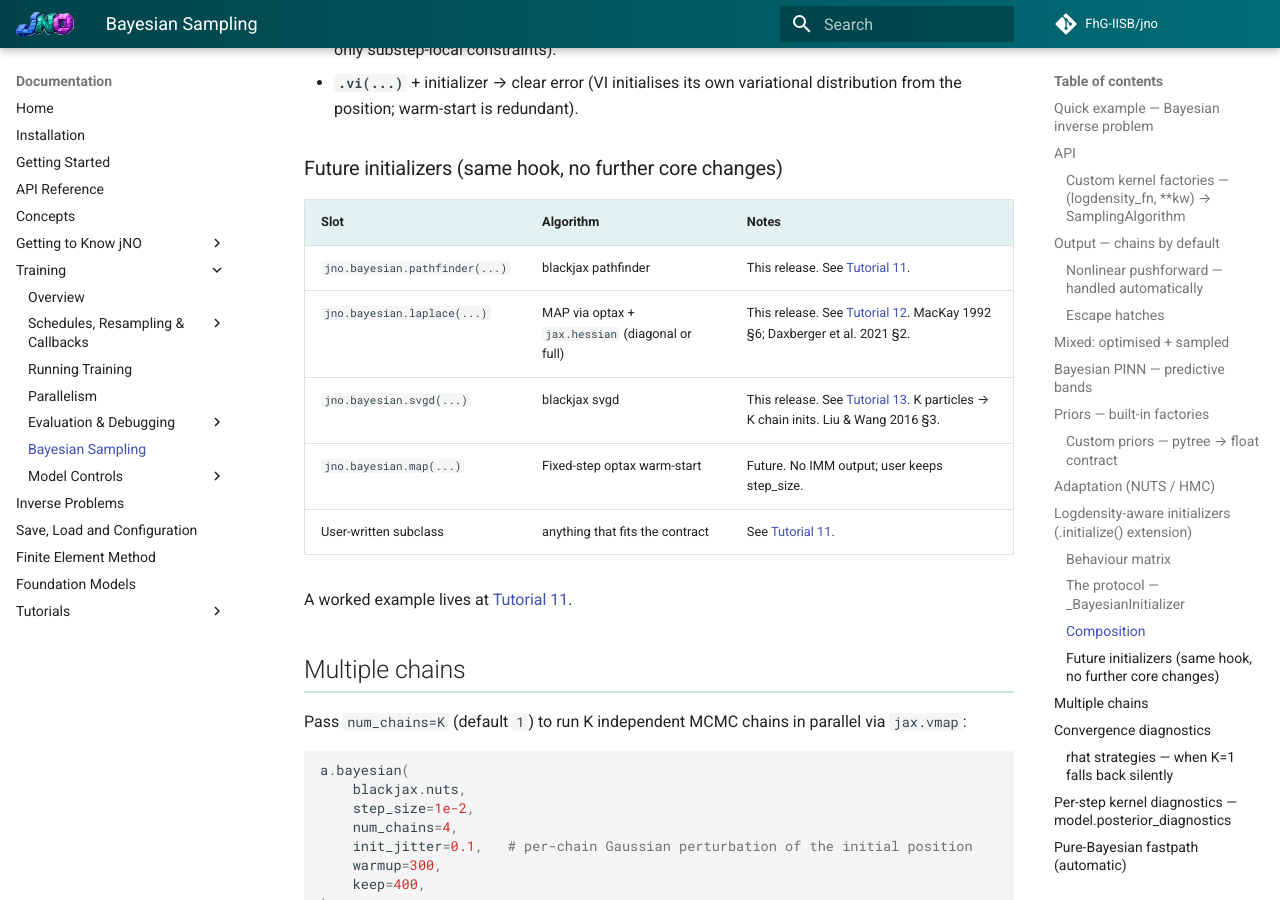
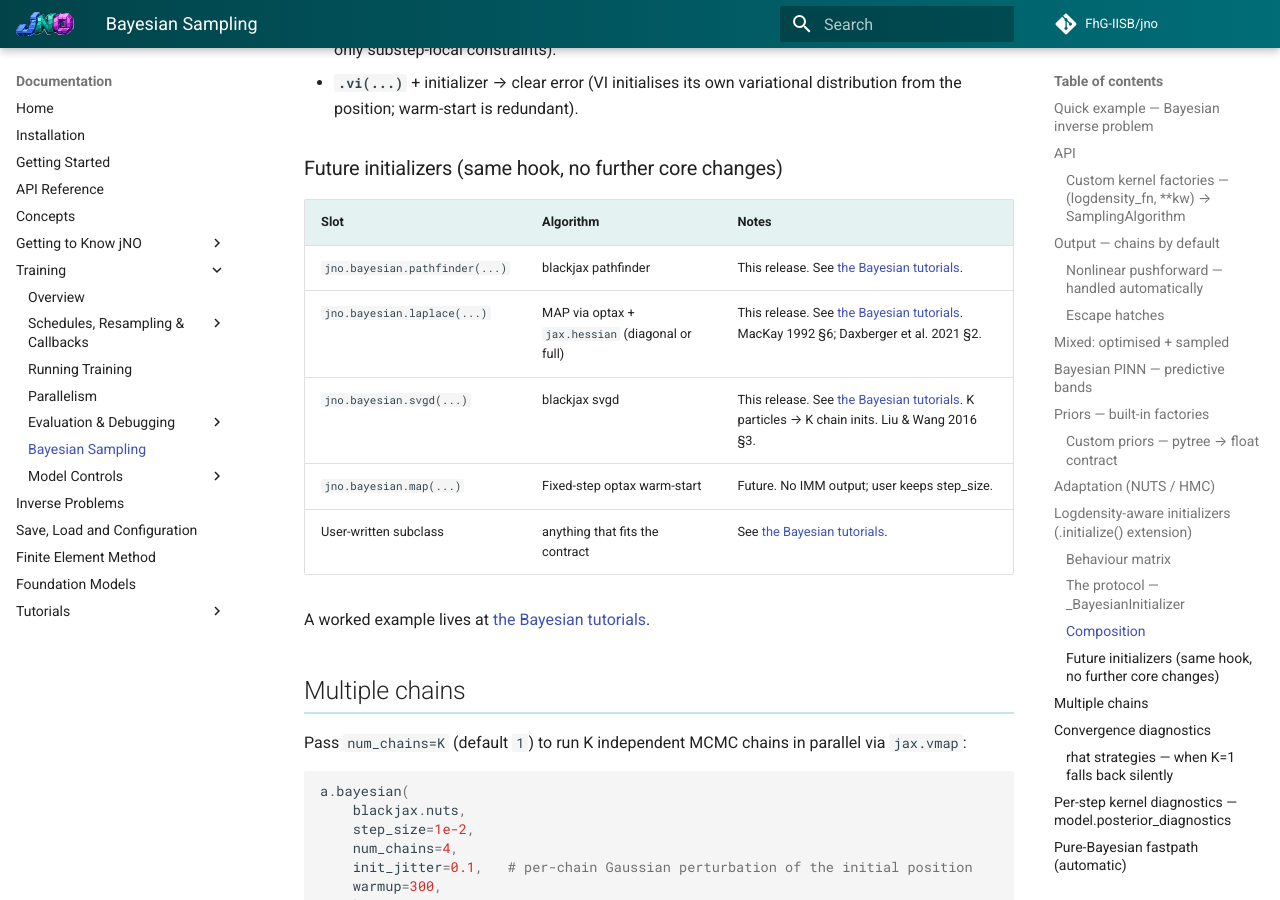
Before and after one commit to FhG-IISB/jNO, an MkDocs documentation site: the page built from docs/training/bayesian.md, in a window 1280 px wide and 900 px high, scrolled down 8055 px. Built offline with MkDocs 1.6.1 and Material for MkDocs 9.7.7, drawn with Linux system fonts in a browser that asks for light colours; comment, search, counter and statistics services are not loaded; some of the changed text lies outside the part shown.

Commit message:
docs: repair stale tutorial references left by the curation
After cutting to the 22-example gallery, the body pages still referenced removed tutorials by name. Genericized the 10 'See Tutorial NN' links in training/bayesian.md to 'the Bayesian tutorials' (they now point to the chapter overview); fixed index.md's capability table (Bayesian '14 worked tutorials' -> 'see Bayesian Sampling'; the Multi-physics row's cut HyCo link + '🟡 beta' -> Rayleigh-Bénard/Boussinesq/poroelastic via jno.fem, ✅ stable); and dropped the now-duplicate 'transient rate' link in inverse-problems.md. Verified: zero dangling tutorial links across all docs pages.

```diff
--- a/docs/training/bayesian.md
+++ b/docs/training/bayesian.md
@@ -372,14 +372,14 @@ class _BayesianInitializer:
 
 | Slot | Algorithm | Notes |
 |---|---|---|
-| `jno.bayesian.pathfinder(...)` | blackjax pathfinder | This release.  See [Tutorial 11](../tutorials/10-bayesian-pinns/index.md). |
-| `jno.bayesian.laplace(...)` | MAP via optax + `jax.hessian` (diagonal or full) | This release.  See [Tutorial 12](../tutorials/10-bayesian-pinns/index.md).  MacKay 1992 §6; Daxberger et al. 2021 §2. |
-| `jno.bayesian.svgd(...)` | blackjax svgd | This release.  See [Tutorial 13](../tutorials/10-bayesian-pinns/index.md).  K particles → K chain inits.  Liu & Wang 2016 §3. |
+| `jno.bayesian.pathfinder(...)` | blackjax pathfinder | This release.  See [the Bayesian tutorials](../tutorials/10-bayesian-pinns/index.md). |
+| `jno.bayesian.laplace(...)` | MAP via optax + `jax.hessian` (diagonal or full) | This release.  See [the Bayesian tutorials](../tutorials/10-bayesian-pinns/index.md).  MacKay 1992 §6; Daxberger et al. 2021 §2. |
+| `jno.bayesian.svgd(...)` | blackjax svgd | This release.  See [the Bayesian tutorials](../tutorials/10-bayesian-pinns/index.md).  K particles → K chain inits.  Liu & Wang 2016 §3. |
 | `jno.bayesian.map(...)` | Fixed-step optax warm-start | Future.  No IMM output; user keeps step_size. |
-| User-written subclass | anything that fits the contract | See [Tutorial 11](../tutorials/10-bayesian-pinns/index.md). |
+| User-written subclass | anything that fits the contract | See [the Bayesian tutorials](../tutorials/10-bayesian-pinns/index.md). |
 
 A worked example lives at
-[Tutorial 11](../tutorials/10-bayesian-pinns/index.md).
+[the Bayesian tutorials](../tutorials/10-bayesian-pinns/index.md).
 
 ## Multiple chains
 
@@ -448,7 +448,7 @@ and want a hard failure if the chain layout doesn't carry them
 (catches bugs where you thought you had 4 chains but `posterior_samples`
 came back as `(1, N, *param)`).
 
-See [Tutorial 08](../tutorials/10-bayesian-pinns/index.md)
+See [the Bayesian tutorials](../tutorials/10-bayesian-pinns/index.md)
 for a worked end-to-end example.
 
 ## Per-step kernel diagnostics — `model.posterior_diagnostics`
@@ -617,7 +617,7 @@ a.vi(
     still correct.  Available on both Pattern A (global) and Pattern
     B/D (masked) configurators.
 
-    See [Tutorial 09](../tutorials/10-bayesian-pinns/index.md)
+    See [the Bayesian tutorials](../tutorials/10-bayesian-pinns/index.md)
     for a worked end-to-end example.
 
 ### Diagnostics caveat
@@ -662,7 +662,7 @@ the mask are constant.  `crux.eval([net(x)], samples="auto")`,
 special case for masked solves.
 
 A worked example lives at
-[Tutorial 10](../tutorials/10-bayesian-pinns/index.md).
+[the Bayesian tutorials](../tutorials/10-bayesian-pinns/index.md).
 
 ### What's supported
 
@@ -673,7 +673,7 @@ A worked example lives at
   `.optimizer(...)` on the same model.  Body is Adam-trained; head is
   MCMC-sampled.  **K=1 and K>1 both supported**: for K>1 the body's
   gradient is computed at the chain-0 representative head (SAEM
-  simplification).  Tutorial: [T14](../tutorials/10-bayesian-pinns/index.md).
+  simplification).  Tutorial: [the Bayesian tutorials](../tutorials/10-bayesian-pinns/index.md).
 
   !!! warning "Pattern B + K>1 — SAEM chain-0 representative"
       When ``num_chains>1`` with Pattern B, only one of the K head
```
Also changed, not shown: docs/index.md (+2 -2 lines), docs/inverse-problems.md (+1 -2 lines).
